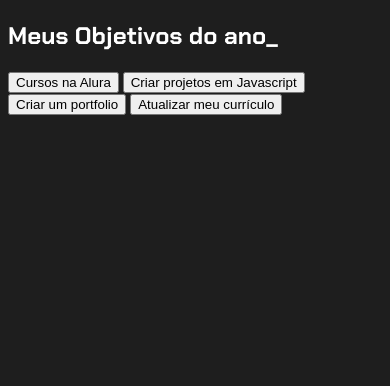
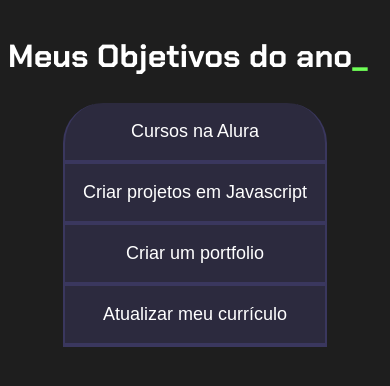
Before and after one commit to JuJuVitoria/metas, a plain HTML site: page index.html in a window 390 px wide. Drawn offline with Linux system fonts and the light colour scheme.

Commit message:
Aula 2 (deixando a pagina responsiva)

```diff
--- a/index.html
+++ b/index.html
@@ -9,7 +9,7 @@
 </head>
 <body>
     <section class="conteudo-principal">
-        <h2 class="titulo-principal">Meus Objetivos do ano_</h2>
+        <h2 class="titulo-principal">Meus Objetivos do ano<span>_</span></h2>
         <div class="botoes">
             <button class="botao">Cursos na Alura</button>
             <button class="botao">Criar projetos em Javascript</button>
--- a/style.css
+++ b/style.css
@@ -14,3 +14,61 @@ body {
     color: var(--branco);
     font-family: 'Chakra Petch', sans-serif;
 }
+
+.conteudo-principal {
+    display: flex;
+    flex-direction: column;
+    justify-content: center;
+    align-items: center;
+    max-width: 1200px;
+    width: 100%;
+    margin: 0 auto;
+}
+
+.titulo-principal {
+    text-align: left;
+    width: 100%;
+    font-size: 32px;
+}
+
+.titulo-principal span {
+    color: var(--verde);
+}
+
+.botao {
+    font-family: "Crakra Petch", sans-serif;
+    background-color: var(--botao-inativo);
+    color: var(--branco);
+    display: flex;
+    justify-content: center;
+    padding: 1em;
+    font-size: 18px;
+    align-items: center;
+    width: 100%;
+    border-bottom: 4px solid var(--botao-ativo);
+    border-left: 2px solid var(--botao-ativo);
+    border-right: 2px solid var(--botao-ativo);
+    border-top: none;
+}
+
+.botao:first-child {
+    border-radius: 40px 40px 0 0;
+}
+
+.botoes {
+    display: block;
+}
+
+@media screen and (min-width: 768px) {
+    .botoes {
+        display: flex;
+    }
+
+    .botao:first-child {
+        border-radius: 40px 0 0 0;
+    }
+
+    .botao:last-child {
+        border-radius: 0 40px 0 0;
+    }
+}
```
